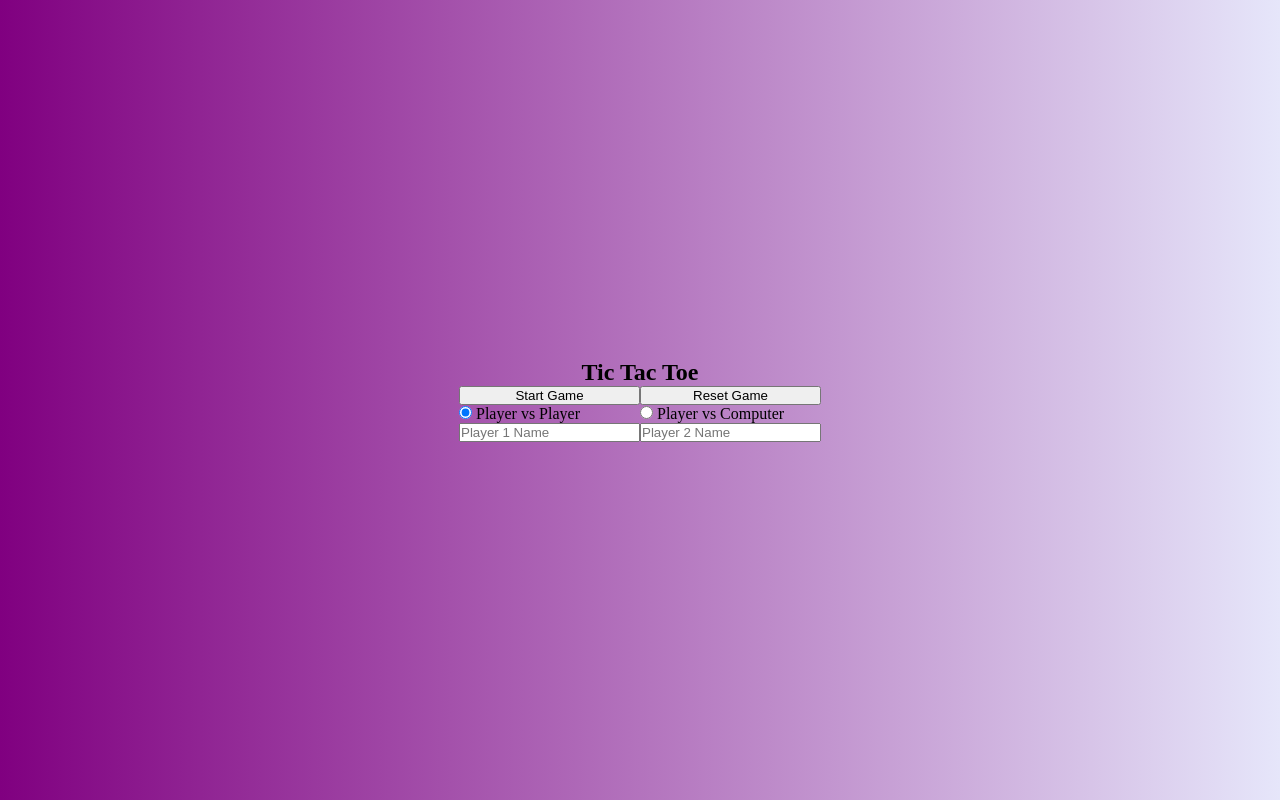
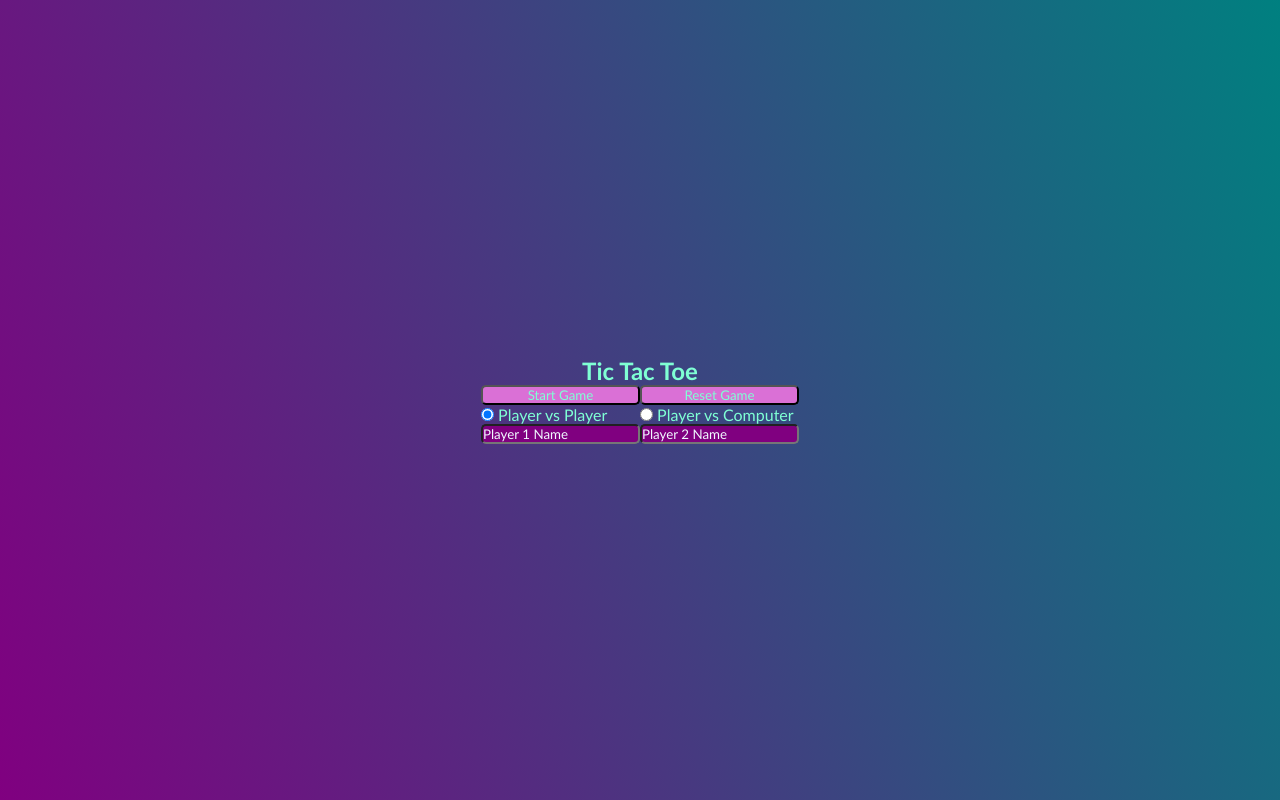
Before and after one commit to BurlingtonCodeAcademy/tic-tac-toe-william-and-austen, a plain HTML site: page index.html in a window 1280 px wide. Drawn offline with Linux system fonts and the light colour scheme.

Commit message:
finished css

```diff
--- a/style.css
+++ b/style.css
@@ -2,15 +2,16 @@
   margin: 0;
   padding: 0;
   box-sizing: border-box;
+  font-family: "Gill Sans", "Gill Sans MT", Calibri, "Trebuchet MS", sans-serif;
+  color: aquamarine;
 }
 #container {
-    min-height:100vh;
+  min-height: 100vh;
   display: flex;
   flex-direction: column;
   align-items: center;
   justify-content: center;
-    background: linear-gradient(90deg, purple, lavender);
-
+  background: linear-gradient(70deg, purple, teal);
 }
 
 .board {
@@ -18,6 +19,8 @@
   width: 300px;
   height: 300px;
   grid-template-columns: auto auto auto;
+  border: 3px solid black;
+  margin-bottom: 10px;
 }
 .cell {
   display: flex;
@@ -31,18 +34,32 @@
   transition: background 0.2s ease-in-out;
 }
 
-  #pregameInput{
+#pregameInput {
   display: grid;
   grid-template-columns: 1fr 1fr;
   grid-column-end: span 2;
 }
-  .status{
+#gameDisplay {
+  display: flex;
+  justify-content: center;
+  flex-direction: column;
+  align-items: center;
+}
+.status {
   display: grid;
   grid-template-columns: 1fr 1fr;
-
 }
-
-
+button {
+  background-color: orchid;
+  border-radius: 5px;
+}
+input {
+  background-color: purple;
+  border-radius: 5px;
+}
 button:hover {
   cursor: pointer;
 }
+input::placeholder {
+  color: aliceblue;
+}
```
Also changed, not shown: index.html (+1 -1 lines). Lines whose indentation alone changed are shown as unchanged.
